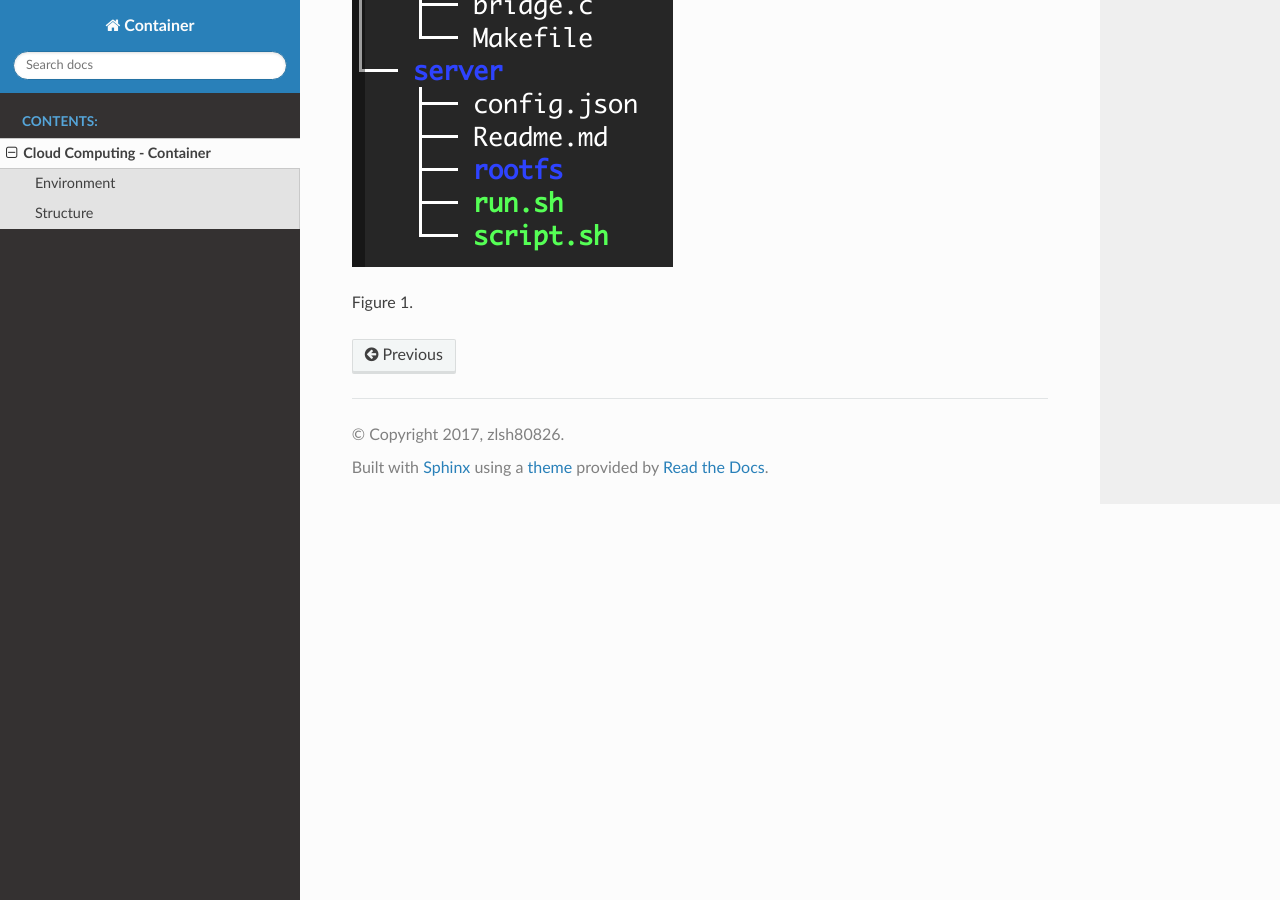
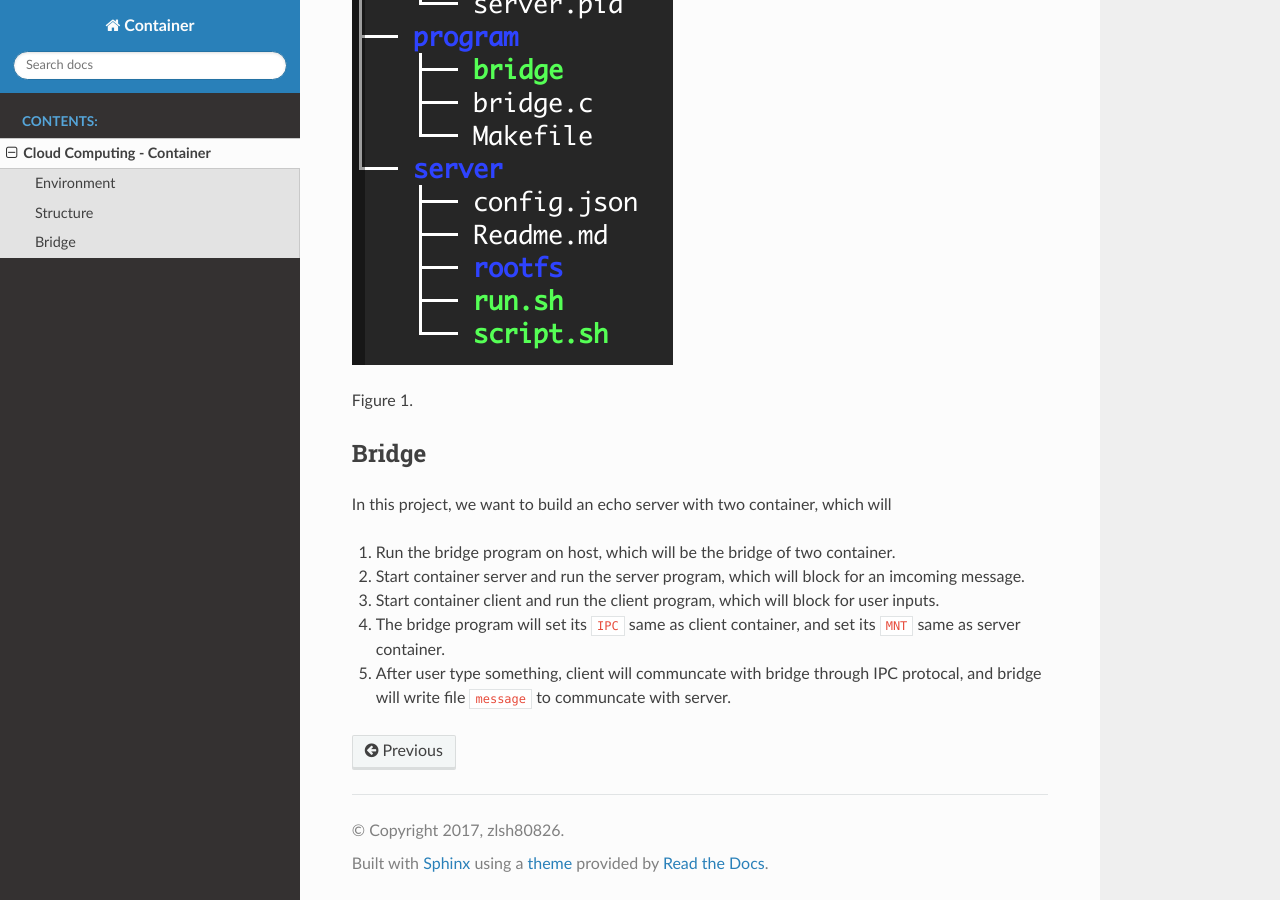
Before and after one commit to zlsh80826/ContainerNamespace, a Sphinx documentation site: the page built from doc/main.rst, in a window 1280 px wide and 900 px high, scrolled down 1124 px. Built offline with Sphinx 7.4.7 and the Read the Docs theme 2.0.0, drawn with Linux system fonts in a browser that asks for light colours; some of the changed text lies outside the part shown.

Commit message:
sphinx doc

```diff
--- a/doc/main.rst
+++ b/doc/main.rst
@@ -19,17 +19,29 @@ Structure
 
 Figure 1 shows the structure of this project, there are four directory
 
-    * server
-    * client
-    * common
-    * program
+* server
+* client
+* common
+* program
 
-Server and Client directory contain the ``config.json``, ``rootfs``
+**server** and **client** directory contain the ``config.json``, ``rootfs``
 which are the necessary info for ``runc``, ``run.sh`` is the script
 to run the specific container, using ``sh run.sh`` to run.
 
-
+**program** directory contain a ``bridge.c`` which can set namespace same as container
+and the ``Makefile``, **common** directory store the PID of server and client container.
 
 .. image:: 1.png
 
 Figure 1.
+
+Bridge
+-------
+
+In this project, we want to build an echo server with two container, which will
+
+1. Run the bridge program on host, which will be the bridge of two container.
+2. Start container server and run the server program, which will block for an imcoming message.
+3. Start container client and run the client program, which will block for user inputs.
+4. The bridge program will set its ``IPC`` same as client container, and set its ``MNT`` same as server container.
+5. After user type something, client will communcate with bridge through IPC protocal, and bridge will write file ``message`` to communcate with server.
```
Also changed, not shown: 7 other files.
